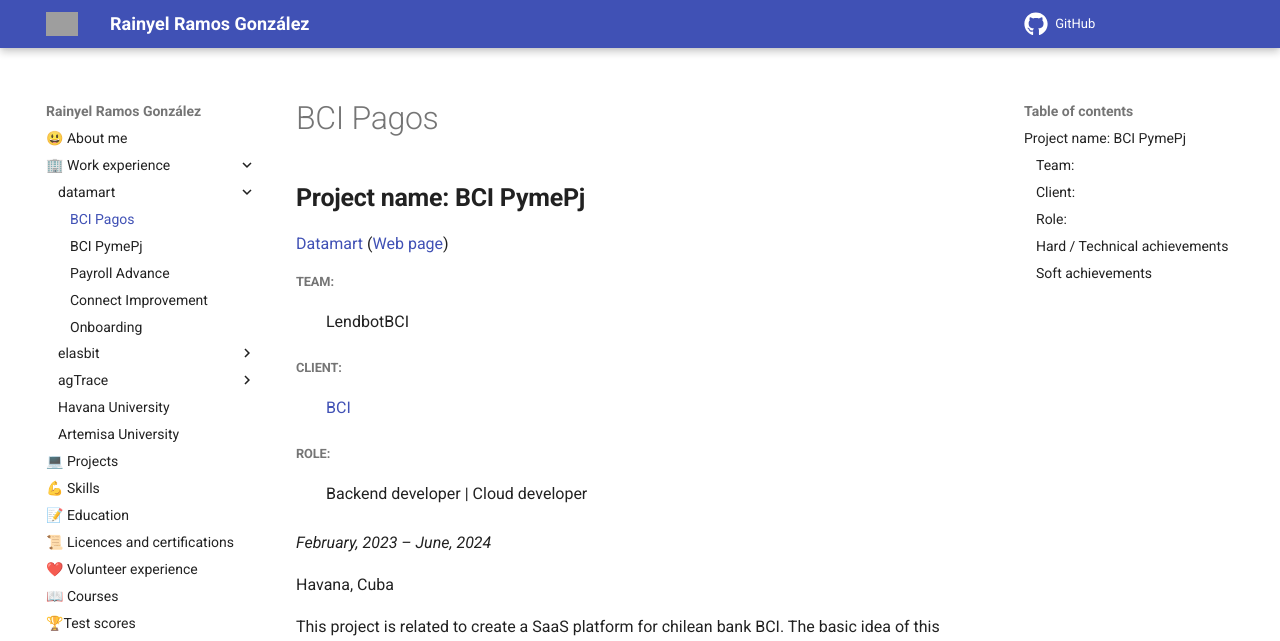
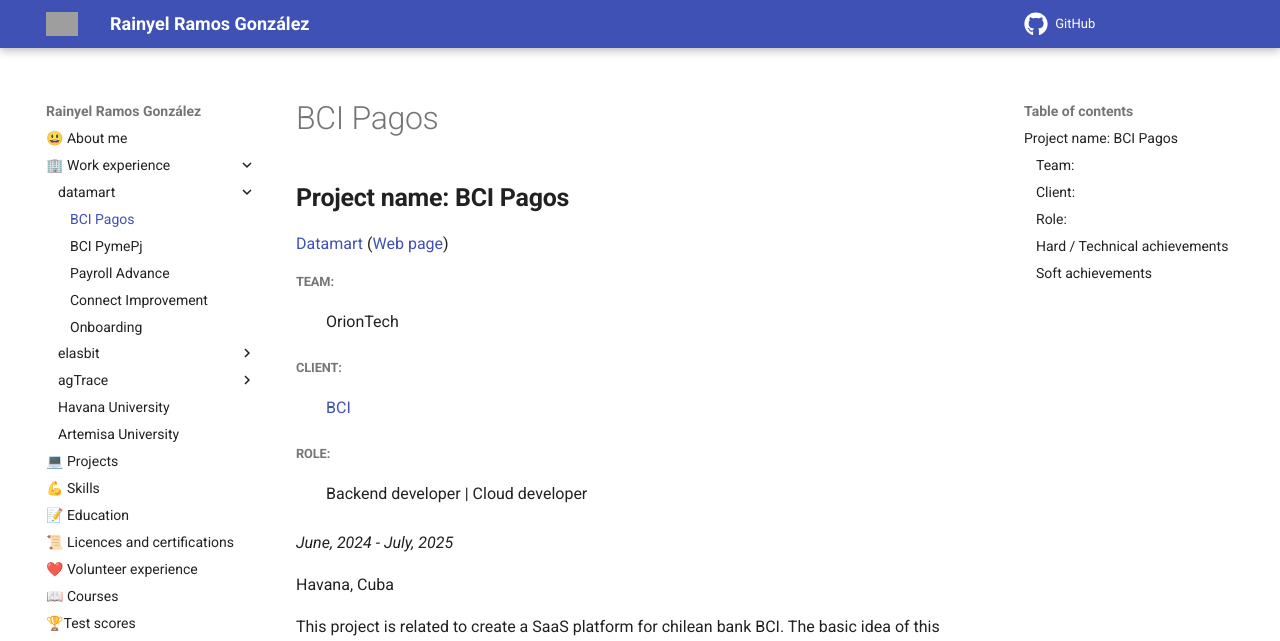
Before and after one commit to rayniel95/rayniel95.github.io, an MkDocs documentation site: the page built from docs/work_experience/datamart/bci_pagos.md, in a window 1280 px wide and 900 px high. Shown: the top 641 px of the window. Built offline with MkDocs 1.6.1 and Material for MkDocs 9.7.7, drawn with Linux system fonts in a browser that asks for light colours; grey boxes are pictures that could not be loaded.

Commit message:
docs(datamart): update BCI Pagos work experience details
Correct project name, team, and dates in the BCI Pagos page.

```diff
--- a/docs/work_experience/datamart/bci_pagos.md
+++ b/docs/work_experience/datamart/bci_pagos.md
@@ -1,9 +1,9 @@
-## **Project name: BCI PymePj**
+## **Project name: BCI Pagos**
 
 [Datamart](https://www.linkedin.com/company/datamartcl/) ([Web page](https://datamart.cl/))
 
 ##### Team:
-: LendbotBCI
+: OrionTech
 
 ##### Client:
 : [BCI](https://www.bci.cl)
@@ -11,7 +11,7 @@
 ##### Role:
 : Backend developer | Cloud developer
 
-*February, 2023 – June, 2024*
+*June, 2024 - July, 2025*
 
 Havana, Cuba
 
```
